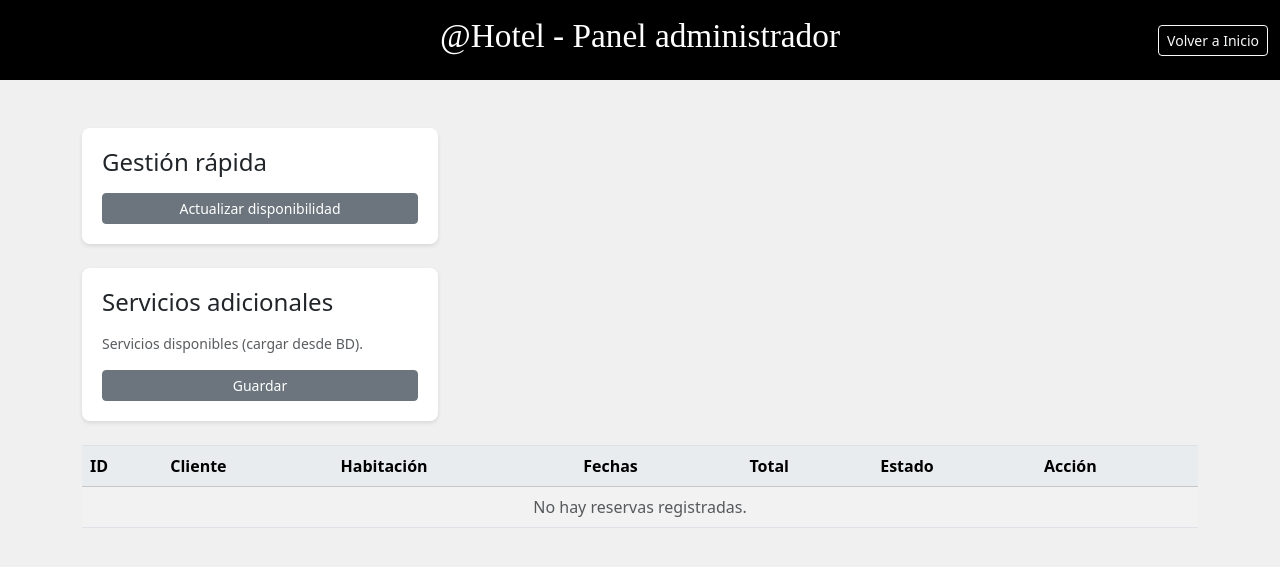
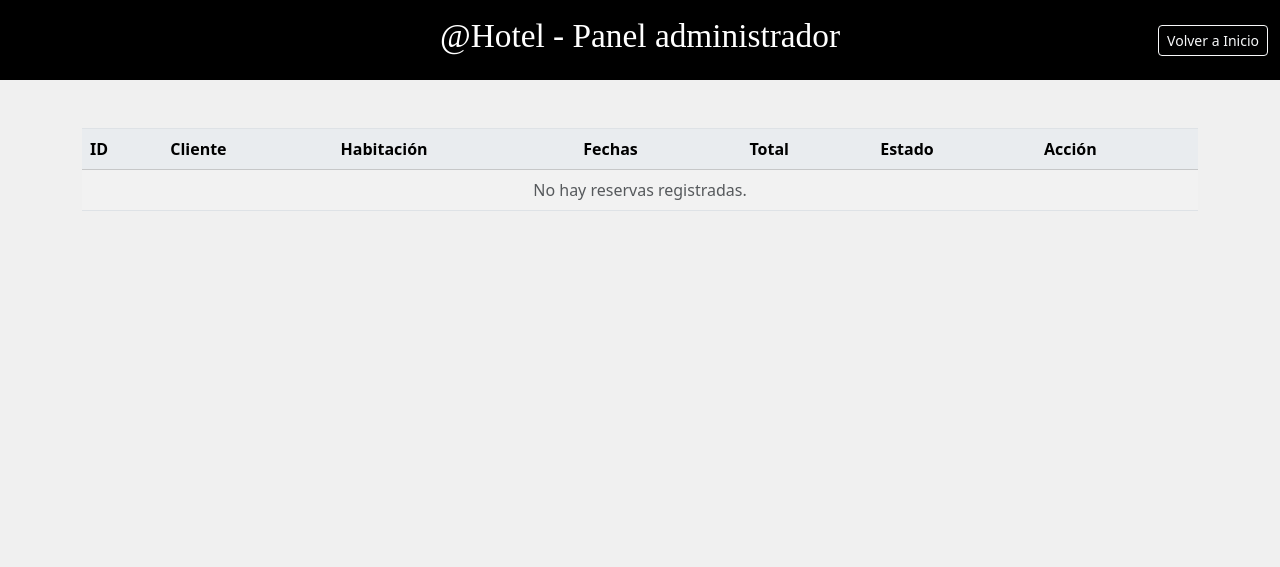
Before and after one commit to a22300950/RockStay-Website, a PHP site: page /admin.php in a window 1280 px wide. Shown: the top 567 px of the page. Run offline with PHP 8.4, Linux system fonts and the light colour scheme; the visitor is signed in with stand-in values (Sample User, id 1); data that the repository does not hold is empty.

Commit message:
Cambios a admin.php
Se me olvidó modificar este archivo :]

Eliminar módulos que no se usaron y corrección a redireccionamiento hacia inicio.php

```diff
--- a/admin.php
+++ b/admin.php
@@ -45,33 +45,11 @@ if ($result) {
 
     <div class="container-fluid toolbar">
         <h5>@Hotel - Panel administrador</h5>
-        <a href="index.html" class="btn btn-outline-light btn-sm">Volver a Inicio</a>
+        <a href="index.php" class="btn btn-outline-light btn-sm">Volver a Inicio</a>
     </div>
 
     <div class="container py-5">
         <div class="row">
-
-            <div class="col-md-4 mb-4">
-                <div class="content-box mb-4">
-                    <h4 class="mb-3">Gestión rápida</h4>
-                    <div class="d-grid">
-                        <button class="btn btn-secondary text-white btn-sm">Actualizar disponibilidad</button>
-                    </div>
-                </div>
-
-                <div class="content-box">
-                    <h4 class="mb-3">Servicios adicionales</h4>
-                    <form id="servicios-form">
-                        <div class="mb-3 text-muted small">
-                            Servicios disponibles (cargar desde BD).
-                        </div>
-
-                        <div class="d-grid">
-                            <button type="submit" class="btn btn-secondary text-white btn-sm">Guardar</button>
-                        </div>
-                    </form>
-                </div>
-            </div>
 
             <div class="table-responsive">
     <table class="table table-striped table-hover align-middle">
```
